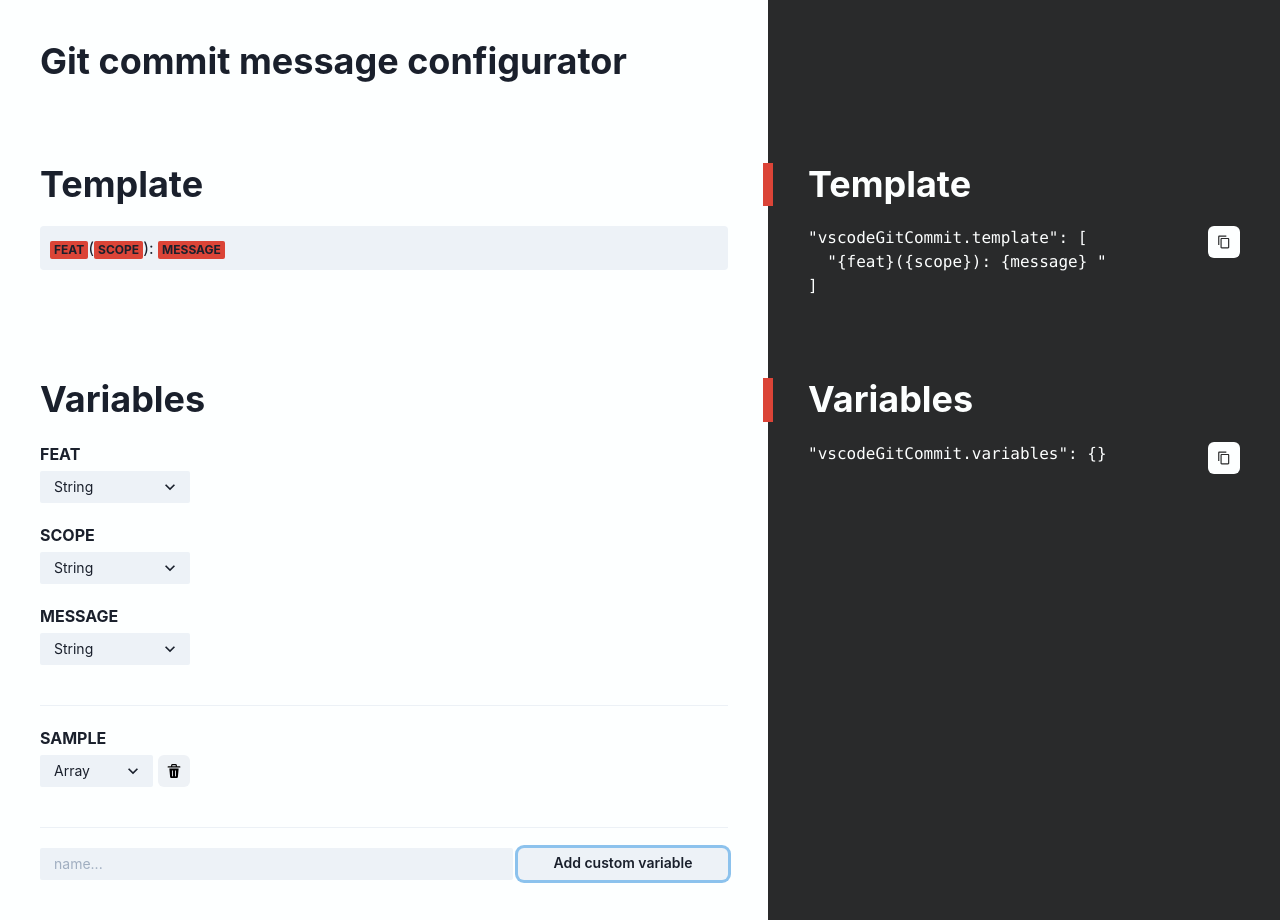
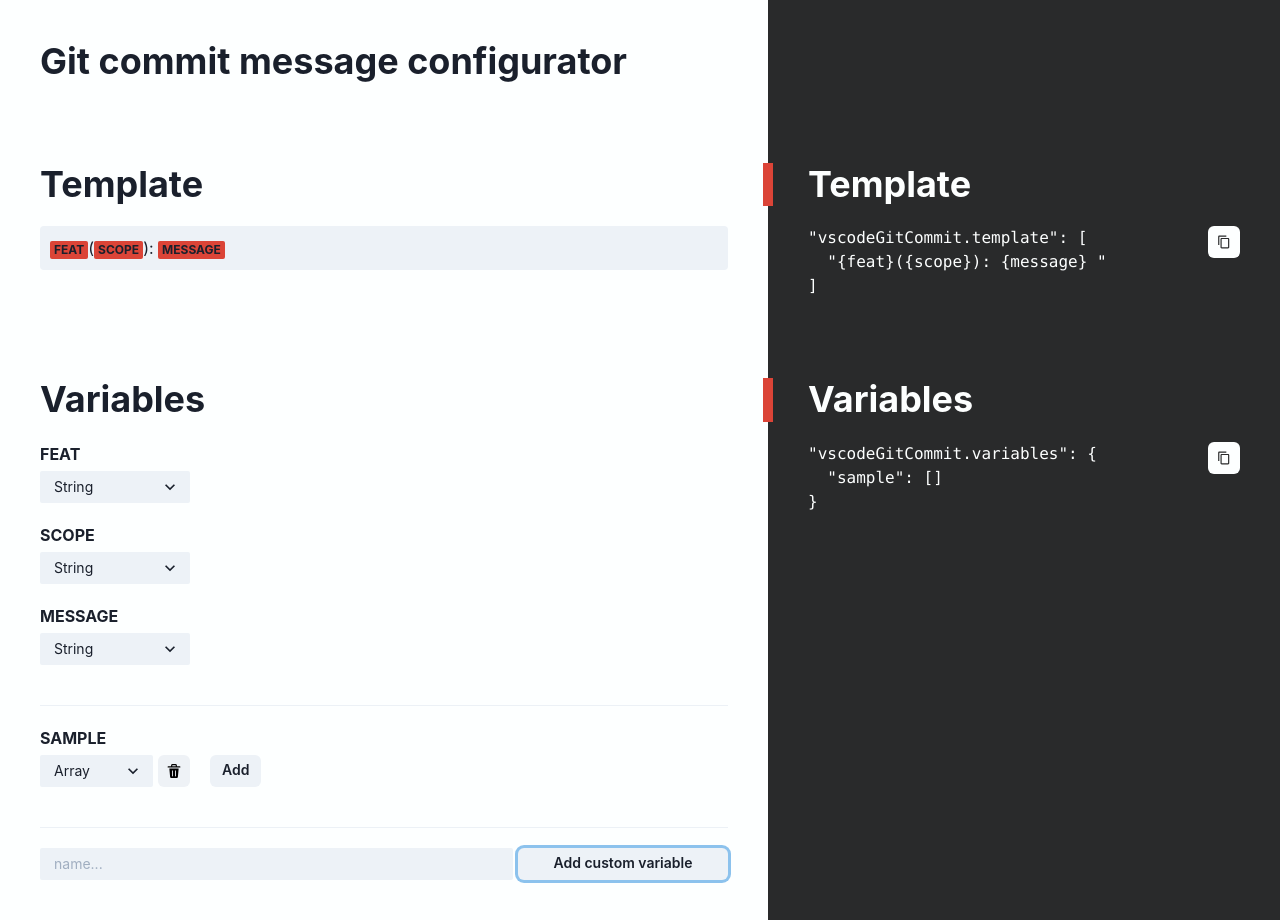
Before and after one commit to rioukkevin/vscode-git-commit, a Next.js app in the folder sandbox/: page / in a window 1280 px wide. Both pictures are taken after typing "Sample" into the empty fields and a click on the button "Add custom variable". Built offline with nearby package versions, Linux system fonts and the light colour scheme.

Commit message:
🐞fix(bug): mousquito

```diff
--- a/sandbox/components/VariableAdd.tsx
+++ b/sandbox/components/VariableAdd.tsx
@@ -15,7 +15,7 @@ const VariableAdd: FC<IProps> = (props) => {
 
   const handleClick = () => {
     if (value.length > 0) {
-      onAdd(value);
+      onAdd(value.toLowerCase());
       setValue('');
     } else {
       setIsError(true);
@@ -29,7 +29,7 @@ const VariableAdd: FC<IProps> = (props) => {
     <div className={styles.input}>
       <Input
         value={value}
-        onChange={(e) => setValue(e.target.value)}
+        onChange={(e) => setValue(e.target.value.toUpperCase())}
         variant="filled"
         size="sm"
         placeholder="name..."
--- a/sandbox/components/VariablesInput.tsx
+++ b/sandbox/components/VariablesInput.tsx
@@ -58,11 +58,16 @@ const VariableInput: FC<IProps> = (props) => {
       variablesFromTemplate
         .map((a) => a.toLowerCase())
         .includes(name.toLowerCase()) ||
-      variablesCustom.map((a) => a.toLowerCase()).includes(name.toLowerCase())
+      variablesCustom
+        .map((a) => a.toLowerCase())
+        .includes(name.toLowerCase()) ||
+      PREDEFINED_PREFIX.map((a) => a.toLowerCase()).includes(name.toLowerCase())
     ) {
       return;
     }
     setVariablesCustom((oldValue) => [...oldValue, name]);
+    setVariablesContent({ ...variablesContent, [name]: [] });
+    onChange({ ...variablesContent, [name]: [] });
   };
 
   const handleDelete = (name: string) => {
--- a/sandbox/components/VariablesInputElementCustom.tsx
+++ b/sandbox/components/VariablesInputElementCustom.tsx
@@ -17,19 +17,15 @@ interface IProps {
 const VariableInputElementCustom: FC<IProps> = (props) => {
   const { name, onChange, onDelete, mergeItems } = props;
 
-  const [type, setType] = useState<'string' | 'array' | 'merge'>('string');
+  const [type, setType] = useState<'array' | 'merge'>('array');
 
   const mergeItemsWithoutSelf = mergeItems.filter((a) => a !== name);
 
   // Update from bottom
   const handleChangeType = (e: any) => {
-    const newVal = e.target.value as 'string' | 'array' | 'merge';
+    const newVal = e.target.value as 'array' | 'merge';
     setType(newVal);
-    if (newVal === 'string') {
-      onChange(name, undefined);
-    } else {
-      onChange(name, []);
-    }
+    onChange(name, []);
   };
 
   const handleChangeData = (name: string, content: IVar[] | string[]) => {
```
